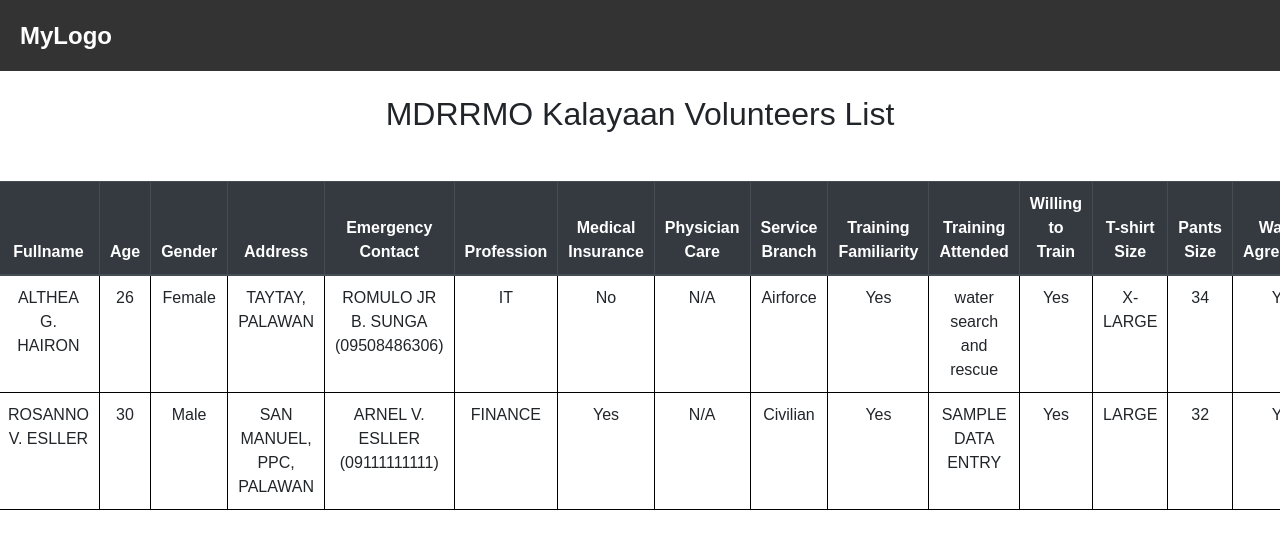
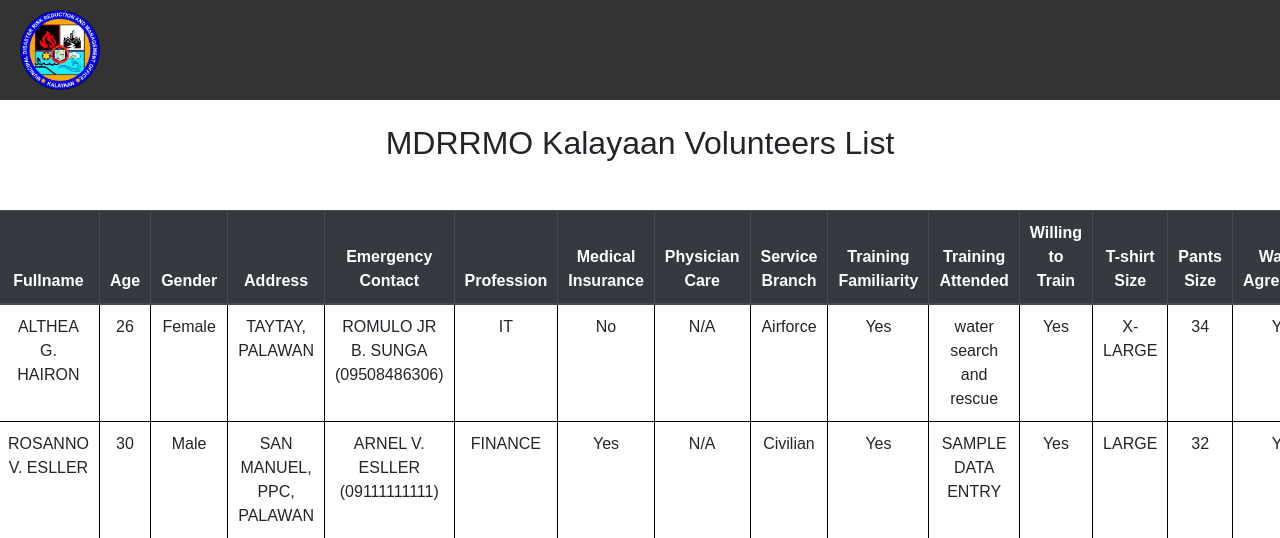
Before and after one commit to sungaromulo/volunteer, a PHP site: page /manage_volunteers.php in a window 1280 px wide; the page is wider, and only the part inside the window is pictured. Shown: the top 538 px of that part. Run offline with PHP 8.4, Linux system fonts and the light colour scheme; the visitor is signed in with stand-in values (Sample User, id 1); data comes from the database, SQL or seed files in the repository; some libraries are stand-ins or nearby versions.

Commit message:
Update header.php

```diff
--- a/header.php
+++ b/header.php
@@ -97,12 +97,16 @@ body {
         font-size: 0.9rem;
     }
 }
-
+img{
+    width: 80px;
+}
         </style>
 </head>
 <body>
     <header class="header">
-        <div class="logo">MyLogo</div>
+       <div class="logo">
+            <img src="MDRRM.png">
+        </div>
         <nav class="nav">
             <ul class="nav-list">
                 <li><a href="index.php">Logout</a></li>
```
